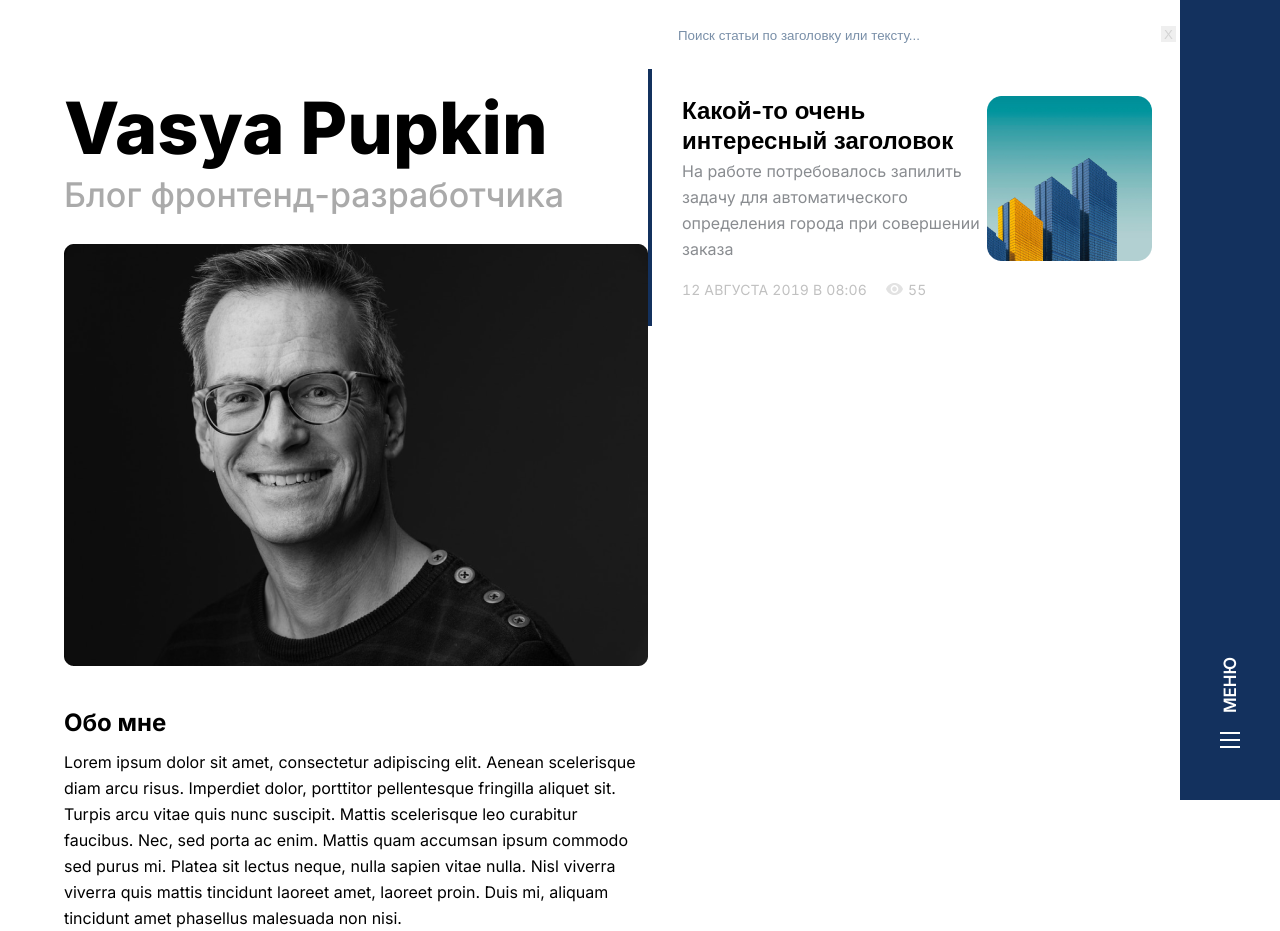
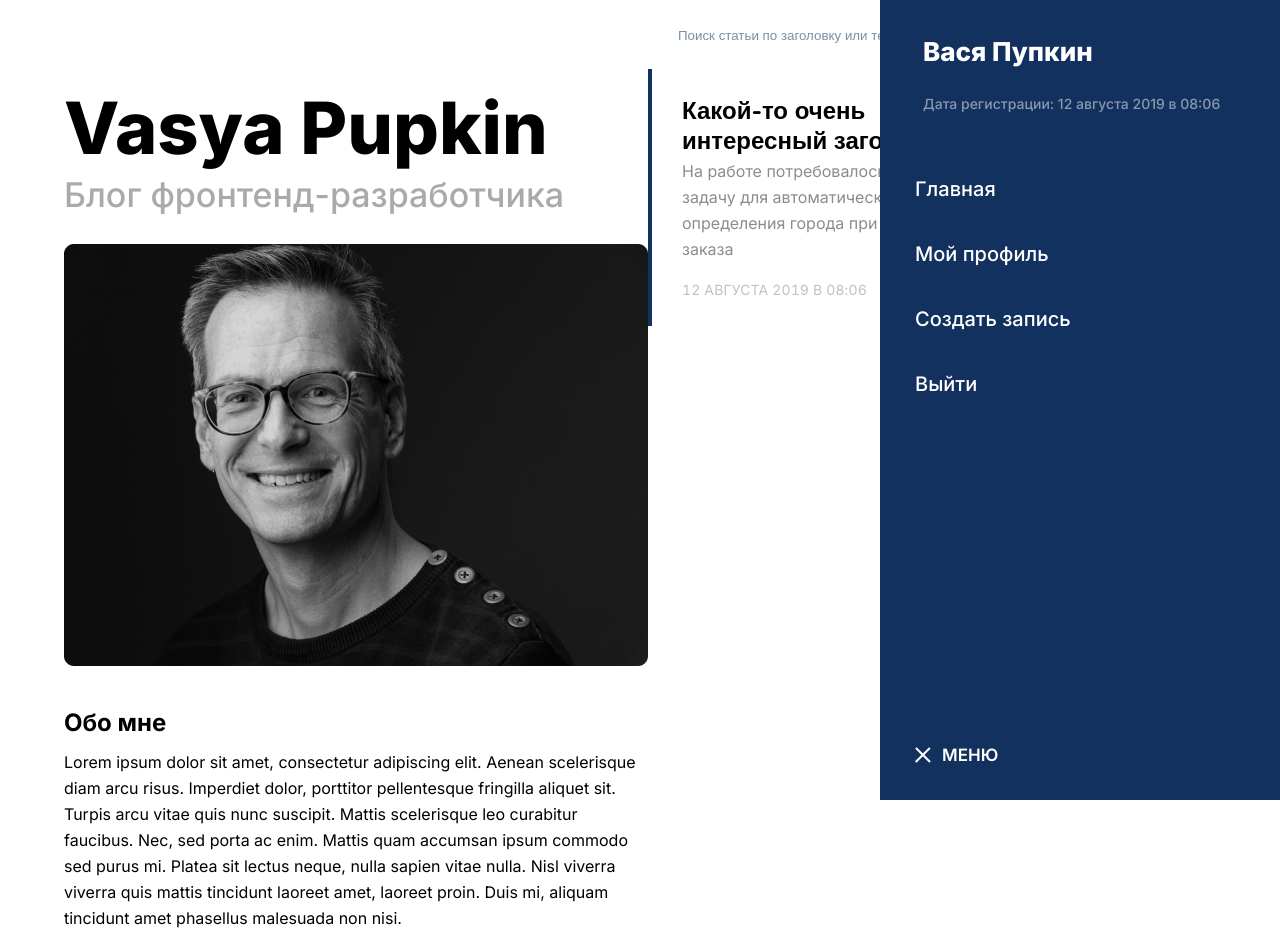
Before and after one commit to Khamzat91/news, a React (Create React App) app: page / in a window 1280 px wide. Built offline with nearby package versions, Linux system fonts and the light colour scheme.

Commit message:
add component OpenMenu

```diff
--- a/src/App.js
+++ b/src/App.js
@@ -1,14 +1,18 @@
-import React from 'react';
-import About from './components/about/About';
-import Article from './components/article/Article';
-import Menu from './components/menu/Menu';
-
+import React from "react";
+import About from "./components/about/About";
+import Menu from "./components/menu/Menu";
+import OpenMenu from "./components/openMenu/OpenMenu";
 
 function App() {
+  const [exit, setExit] = React.useState(false);
+  const handleExitToggle = () => {
+    setExit(!exit);
+  };
+
   return (
-    <div className="app" style={{display: "flex"}}>
-    <About/>
-    <Menu/>
+    <div className="app" style={{ display: "flex" }}>
+      <About />
+      {exit ? <Menu handleExitToggle={handleExitToggle}/> : <OpenMenu handleExitToggle={handleExitToggle}/>}
     </div>
   );
 }
--- a/src/components/menu/Menu.jsx
+++ b/src/components/menu/Menu.jsx
@@ -1,12 +1,12 @@
 import React from 'react';
 import './index.scss';
 
-const Menu = () => {
+const Menu = ({handleExitToggle}) => {
     return (
         <div className='menu'>
             <div className="menu__inner">
                 <div className="menu__inner-title">Меню</div>
-                <div className="menu__inner-btn">
+                <div onClick={handleExitToggle} className="menu__inner-btn">
                     <span/>
                     <span/>
                     <span/>
--- a/src/components/openMenu/OpenMenu.jsx
+++ b/src/components/openMenu/OpenMenu.jsx
@@ -2,7 +2,7 @@ import React from "react";
 import { ReactComponent as Exit } from "../../images/content/exit.svg";
 import "./index.scss";
 
-const OpenMenu = () => {
+const OpenMenu = ({handleExitToggle}) => {
   return (
     <div className="open-menu">
       <div className="open-menu__inner">
@@ -27,8 +27,8 @@ const OpenMenu = () => {
           </li>
         </ul>
         <div className="open-menu__inner-exit">
+          <Exit onClick={handleExitToggle} className="open-menu__inner-exit__btn"/>
           <div className="open-menu__inner-exit__title">МЕНЮ</div>
-          <Exit className="open-menu__inner-exit__btn"/>
         </div>
       </div>
     </div>
--- a/src/components/openMenu/index.scss
+++ b/src/components/openMenu/index.scss
@@ -1 +1,56 @@
 @import "../../scss/vars";
+
+.open-menu {
+  background-color: #13315e;
+  max-width: 400px;
+  width: 100%;
+  height: 100vh;
+  padding-left: 35px;
+  padding-right: 55px;
+  position: fixed;
+  top: 0;
+  right: 0;
+  &__inner {
+    &-info {
+      margin: 26px 0 33px 8px;
+      &__name {
+        font-size: 26px;
+        line-height: 52px;
+        color: #fff;
+        @include f800;
+      }
+      &__date {
+        font-size: 14px;
+        line-height: 52px;
+        color: rgba(255, 255, 255, 0.5);
+        @include f500;
+        margin-bottom: 33px;
+      }
+    }
+    &-option {
+      li {
+        margin-bottom: 13px;
+        a {
+          font-size: 20px;
+          line-height: 52px;
+          @include f500;
+          color: #fff;
+        }
+      }
+    }
+    &-exit {
+      position: fixed;
+      bottom: 33px;
+      display: flex;
+      align-items: center;
+      cursor: pointer;
+      &__title {
+        font-size: 17px;
+        line-height: 24px;
+        color: #fff;
+        @include f600;
+        margin-left: 11px;
+      }
+    }
+  }
+}
--- a/src/scss/_global.scss
+++ b/src/scss/_global.scss
@@ -23,3 +23,13 @@ body {
   padding: 0 72px 0 64px;
   margin: 0 auto;
 }
+
+ul{
+  li{
+    list-style: none;
+  }
+}
+
+a{
+  text-decoration: none;
+}
```
